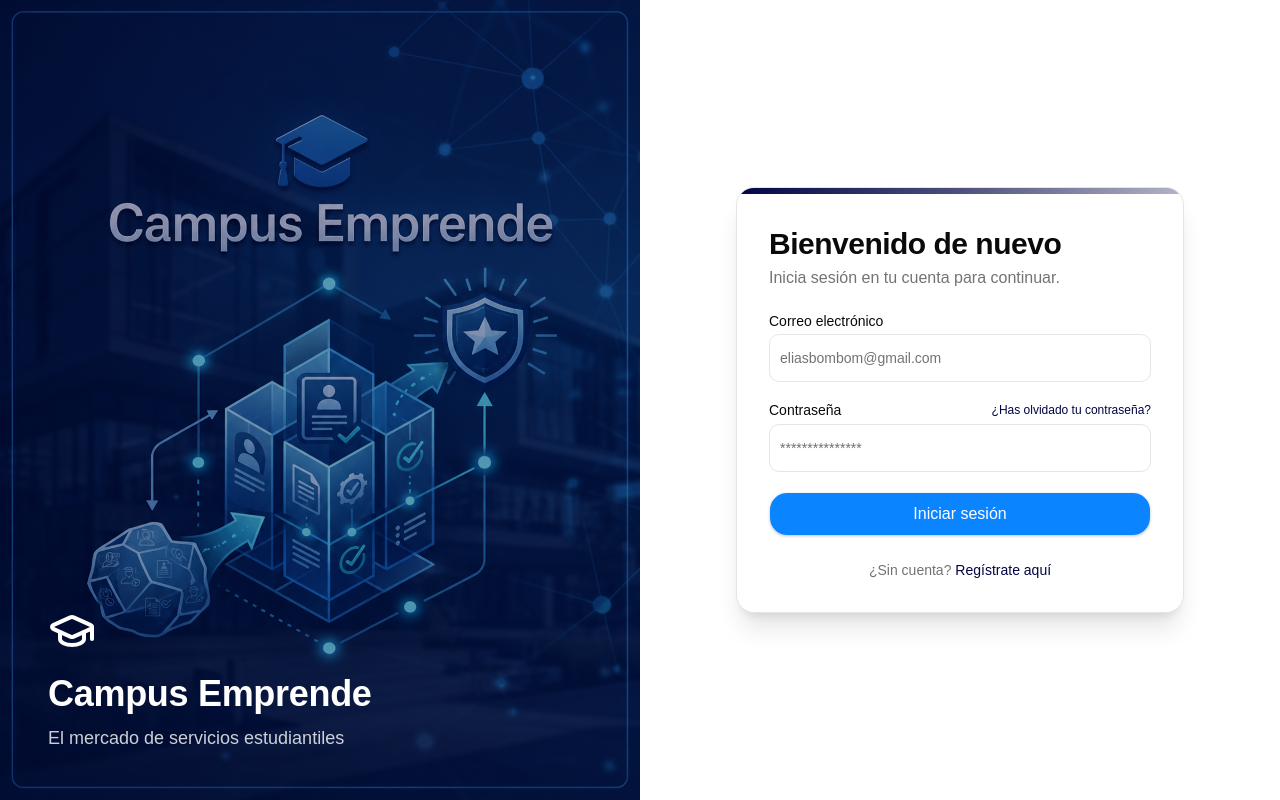
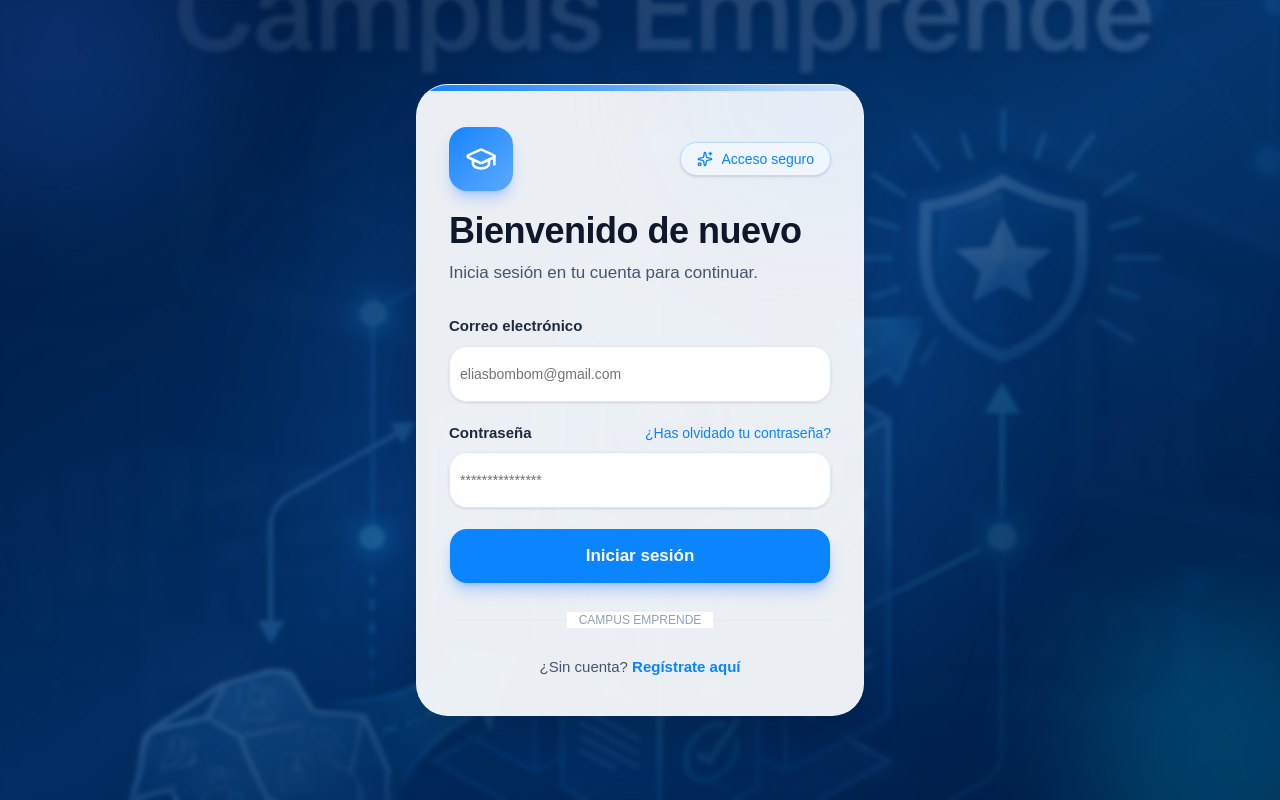
Before and after one commit to ByOneChav/campus-emprende, a React (Vite) app in the folder campus-emprende-frontend/: page /auth/login in a window 1280 px wide. Built offline with nearby package versions, Linux system fonts and the light colour scheme.

Commit message:
agregando mas estilos al frontend

```diff
--- a/campus-emprende-frontend/src/pages/admin/AdminStudentsPage.jsx
+++ b/campus-emprende-frontend/src/pages/admin/AdminStudentsPage.jsx
@@ -1,56 +1,302 @@
 import { useEffect } from 'react';
 import { useDispatch, useSelector } from 'react-redux';
 import { Link } from 'react-router-dom';
+
 import { getStudentsThunk } from '@/store/admin/adminThunk';
+
 import { Card, CardContent } from '@/components/ui/card';
 import { Badge } from '@/components/ui/badge';
 import { Skeleton } from '@/components/ui/skeleton';
-import { GraduationCap } from 'lucide-react';
+
+import {
+  GraduationCap,
+  Users,
+  Sparkles,
+  CalendarDays,
+  ArrowUpRight
+} from 'lucide-react';
 
 export default function AdminStudentsPage() {
+
   const dispatch = useDispatch();
+
   const { students, loading } = useSelector((s) => s.admin);
 
-  useEffect(() => { dispatch(getStudentsThunk()); }, [dispatch]);
+  useEffect(() => {
+
+    dispatch(getStudentsThunk());
+
+  }, [dispatch]);
 
   return (
-    <div className="space-y-6">
-      <div className="flex items-center gap-3">
-        <h1 className="text-2xl font-bold">Estudiantes</h1>
-        {!loading && <Badge variant="secondary">{students.length}</Badge>}
+
+    <div className="space-y-8">
+
+      {/* =========================
+          HEADER
+      ========================== */}
+
+      <div className="relative overflow-hidden rounded-3xl border border-slate-200 bg-white shadow-xl shadow-slate-200/50">
+
+        {/* Glow decorativo */}
+        <div className="absolute -top-20 right-[-60px] h-56 w-56 rounded-full bg-blue-100 blur-3xl opacity-70" />
+
+        {/* Barra superior */}
+        <div className="h-1.5 w-full bg-gradient-to-r from-[#0A84FF] via-[#5AA9FF] to-[#B7D8FF]" />
+
+        <div className="relative flex flex-col gap-6 px-7 py-7 lg:flex-row lg:items-center lg:justify-between">
+
+          {/* Left */}
+          <div className="space-y-4">
+
+            {/* Badge top */}
+            <div className="inline-flex items-center gap-2 rounded-full border border-blue-200 bg-blue-50 px-4 py-1.5 text-sm font-medium text-[#0A84FF] shadow-sm">
+
+              <Sparkles className="h-4 w-4" />
+
+              Gestión de estudiantes
+
             </div>
 
+            {/* Título */}
+            <div className="flex items-center gap-4">
+
+              {/* Icon */}
+              <div className="flex h-16 w-16 items-center justify-center rounded-2xl bg-gradient-to-br from-[#0A84FF] to-[#5AA9FF] shadow-lg shadow-blue-500/30">
+
+                <GraduationCap className="h-8 w-8 text-white" />
+
+              </div>
+
+              {/* Text */}
+              <div>
+
+                <h1 className="text-4xl font-black tracking-tight text-slate-900">
+                  Estudiantes
+                </h1>
+
+                <p className="mt-1 text-[16px] text-slate-500">
+                  Administra y visualiza los estudiantes registrados.
+                </p>
+
+              </div>
+
+            </div>
+
+          </div>
+
+          {/* Right Stats */}
+          {!loading && (
+
+            <div className="flex items-center gap-4">
+
+              <div className="rounded-2xl border border-slate-200 bg-slate-50 px-6 py-4 shadow-sm">
+
+                <div className="flex items-center gap-4">
+
+                  <div className="flex h-12 w-12 items-center justify-center rounded-xl bg-blue-100">
+
+                    <Users className="h-6 w-6 text-[#0A84FF]" />
+
+                  </div>
+
+                  <div>
+
+                    <p className="text-3xl font-black text-slate-900">
+                      {students.length}
+                    </p>
+
+                    <p className="text-sm text-slate-500">
+                      Estudiantes registrados
+                    </p>
+
+                  </div>
+
+                </div>
+
+              </div>
+
+            </div>
+
+          )}
+
+        </div>
+
+      </div>
+
+      {/* =========================
+          LOADING
+      ========================== */}
+
       {loading ? (
-        <div className="space-y-3">{[...Array(6)].map((_, i) => <Skeleton key={i} className="h-16 w-full" />)}</div>
+
+        <div className="space-y-4">
+
+          {[...Array(6)].map((_, i) => (
+
+            <Skeleton
+              key={i}
+              className="h-28 w-full rounded-3xl"
+            />
+
+          ))}
+
+        </div>
+
       ) : students.length === 0 ? (
-        <div className="py-16 text-center text-muted-foreground">
-          <GraduationCap className="h-10 w-10 mx-auto mb-3" />
-          <p>No se encontraron estudiantes.</p>
+
+        /* =========================
+            EMPTY STATE
+        ========================== */
+
+        <Card className="rounded-3xl border border-slate-200 bg-white shadow-xl shadow-slate-200/50">
+
+          <CardContent className="flex flex-col items-center justify-center py-20 text-center">
+
+            {/* Icon */}
+            <div className="mb-6 flex h-24 w-24 items-center justify-center rounded-3xl bg-blue-50">
+
+              <GraduationCap className="h-12 w-12 text-[#0A84FF]" />
+
             </div>
+
+            {/* Texto */}
+            <h2 className="text-2xl font-bold text-slate-900">
+              No se encontraron estudiantes
+            </h2>
+
+            <p className="mt-3 max-w-md text-slate-500">
+              Aún no existen estudiantes registrados en la plataforma.
+            </p>
+
+          </CardContent>
+
+        </Card>
+
       ) : (
-        <div className="space-y-2">
+
+        /* =========================
+            LISTA ESTUDIANTES
+        ========================== */
+
+        <div className="grid gap-5">
+
           {students.map((u) => (
-            <Card key={u.id}>
-              <CardContent className="py-3 flex flex-wrap items-center justify-between gap-3">
-                <div className="flex-1 min-w-0">
-                  <Link to={`/profiles/${u.id}`} className="font-medium text-sm hover:underline">
+
+            <Card
+              key={u.id}
+              className="
+                group
+                overflow-hidden
+                rounded-3xl
+                border
+                border-slate-200/80
+                bg-white
+                shadow-lg
+                shadow-slate-200/40
+                transition-all
+                duration-300
+                hover:-translate-y-1
+                hover:shadow-2xl
+              "
+            >
+
+              <CardContent className="relative p-6">
+
+                {/* Glow hover */}
+                <div className="absolute right-[-20px] top-[-20px] h-28 w-28 rounded-full bg-blue-100 blur-3xl opacity-0 transition-opacity duration-300 group-hover:opacity-70" />
+
+                <div className="relative flex flex-col gap-5 lg:flex-row lg:items-center lg:justify-between">
+
+                  {/* =========================
+                      LEFT INFO
+                  ========================== */}
+
+                  <div className="flex items-center gap-5 min-w-0">
+
+                    {/* Avatar */}
+                    <div className="flex h-16 w-16 shrink-0 items-center justify-center rounded-2xl bg-gradient-to-br from-[#0A84FF] to-[#5AA9FF] text-xl font-bold text-white shadow-lg shadow-blue-500/30">
+
+                      {u.fullName?.charAt(0)?.toUpperCase() || 'U'}
+
+                    </div>
+
+                    {/* Datos */}
+                    <div className="min-w-0">
+
+                      {/* Nombre */}
+                      <Link
+                        to={`/profiles/${u.id}`}
+                        className="
+                          flex
+                          items-center
+                          gap-2
+                          truncate
+                          text-xl
+                          font-bold
+                          text-slate-900
+                          transition-colors
+                          hover:text-[#0A84FF]
+                        "
+                      >
+
+                        <span className="truncate">
                           {u.fullName}
+                        </span>
+
+                        <ArrowUpRight className="h-4 w-4 opacity-0 transition-all duration-300 group-hover:opacity-100" />
+
                       </Link>
-                  <p className="text-xs text-muted-foreground mt-0.5">{u.email}</p>
+
+                      {/* Email */}
+                      <p className="mt-1 truncate text-sm text-slate-500">
+                        {u.email}
+                      </p>
+
                     </div>
-                <div className="flex items-center gap-2 shrink-0">
+
+                  </div>
+
+                  {/* =========================
+                      RIGHT SIDE
+                  ========================== */}
+
+                  <div className="flex flex-wrap items-center gap-3">
+
+                    {/* Fecha */}
                     {u.createdAt && (
-                    <span className="text-xs text-muted-foreground">
-                      Joined {new Date(u.createdAt).toLocaleDateString()}
-                    </span>
+
+                      <div className="flex items-center gap-2 rounded-xl border border-slate-200 bg-slate-50 px-4 py-2 text-sm text-slate-600">
+
+                        <CalendarDays className="h-4 w-4 text-slate-500" />
+
+                        {new Date(u.createdAt).toLocaleDateString()}
+
+                      </div>
+
                     )}
-                  <Badge className="bg-blue-100 text-blue-700">ESTUDIANTE</Badge>
+
+                    {/* Badge */}
+                    <Badge className="rounded-full border border-blue-200 bg-blue-100 px-4 py-1.5 text-xs font-semibold tracking-wide text-blue-700">
+
+                      ESTUDIANTE
+
+                    </Badge>
+
                   </div>
+
+                </div>
+
               </CardContent>
+
             </Card>
+
           ))}
+
         </div>
+
       )}
+
     </div>
   );
 }
--- a/campus-emprende-frontend/src/pages/auth/LoginPage.jsx
+++ b/campus-emprende-frontend/src/pages/auth/LoginPage.jsx
@@ -1,147 +1,325 @@
 import { useState } from 'react'; // Hook para manejar estado local
 import { Link, useNavigate, useLocation } from 'react-router-dom'; // Navegación y acceso a la ruta actual
 import { useAuth } from '@/context/AuthContext'; // Hook de autenticación (Redux)
+
 import { Button } from '@/components/ui/button'; // Botón reutilizable
 import { Input } from '@/components/ui/input'; // Input reutilizable
 import { Label } from '@/components/ui/label'; // Label para formularios
 import { Alert, AlertDescription } from '@/components/ui/alert'; // Componente para mostrar errores
-import { GraduationCap, Loader2 } from 'lucide-react'; // Iconos
 
-import logoCampus from '@/assets/logoCampus.png'; // Importa imagen local
+import {
+  GraduationCap,
+  Loader2,
+  Sparkles
+} from 'lucide-react'; // Iconos
 
-
+import backgroundCampus from '@/assets/background-campus.png'; // Imagen de fondo
+import logoCampus from '@/assets/logoCampus.png'; // Logo local
 
 const LogoCampus = logoCampus; // Imagen usada en el componente
 
 export default function LoginPage() {
+
   const { login } = useAuth(); // Función login que conecta con Redux + backend
+
   const navigate = useNavigate(); // Permite redireccionar
+
   const location = useLocation(); // Permite saber desde dónde vino el usuario
 
   // Ruta a la que se redirige después del login (o dashboard por defecto)
   const from = location.state?.from?.pathname || '/dashboard';
 
   // Estado del formulario
-  const [form, setForm] = useState({ email: '', password: '' });
+  const [form, setForm] = useState({
+    email: '',
+    password: ''
+  });
+
   const [error, setError] = useState(''); // Manejo de errores
+
   const [loading, setLoading] = useState(false); // Estado de carga
 
   // Función que se ejecuta al enviar el formulario
   const handleSubmit = async (e) => {
+
     e.preventDefault(); // Evita recargar la página
+
     setError(''); // Limpia errores previos
+
     setLoading(true); // Activa loading
+
     try {
-      await login(form.email, form.password); // Llama a useAuth → thunk → backend
-      navigate(from, { replace: true }); // Redirige a la página original o dashboard
+
+      // Llama a useAuth → thunk → backend
+      await login(form.email, form.password);
+
+      // Redirige a la página original o dashboard
+      navigate(from, { replace: true });
+
     } catch (err) {
-      setError(err.response?.data?.message || 'Error al iniciar sesión. Compruebe sus credenciales.'); // Muestra error
+
+      // Muestra error
+      setError(
+        err.response?.data?.message ||
+        'Error al iniciar sesión. Compruebe sus credenciales.'
+      );
+
     } finally {
+
       setLoading(false); // Desactiva loading
+
     }
   };
 
   return (
-    <div className="min-h-screen flex"> {/* Contenedor principal */}
 
-      {/* Left — hero image */}
-      <div className="hidden lg:flex lg:w-1/2 relative overflow-hidden bg-primary"> {/* Imagen solo en desktop */}
+    <div className="relative min-h-screen overflow-hidden bg-[#f5f7fb]">
+
+      {/* =========================
+          IMAGEN DE FONDO COMPLETA
+      ========================== */}
+      <div className="absolute inset-0 overflow-hidden">
+
+        {/* Imagen fondo */}
         <img
-          src={LogoCampus}
-          alt="Campus Emprende"
-          className="absolute inset-0 w-full h-full object-cover object-center"
+          src={backgroundCampus}
+          alt="Campus Emprende Background"
+
+          // object-cover hace que la imagen ocupe TODO el espacio
+          // scale aumenta un poco el tamaño para evitar cortes raros
+          className="h-full w-full object-cover object-center scale-110"
         />
-        <div className="absolute inset-0 bg-primary/40" /> {/* Overlay oscuro */}
-        <div className="relative z-10 flex flex-col justify-end p-12 text-white"> {/* Texto sobre imagen */}
-          <GraduationCap className="h-12 w-12 mb-4" />
-          <h2 className="text-4xl font-bold leading-tight mb-2">Campus Emprende</h2>
-          <p className="text-white/80 text-lg">El mercado de servicios estudiantiles</p>
-        </div>
+
+        {/* Overlay oscuro/transparente */}
+        <div className="absolute inset-0 bg-[#001B44]/75" />
+
+        {/* Degradado elegante */}
+        <div className="absolute inset-0 bg-gradient-to-br from-[#001B44]/70 via-[#0A84FF]/20 to-[#001B44]/80" />
+
+        {/* Glow central */}
+        <div className="absolute left-1/2 top-1/2 h-[700px] w-[700px] -translate-x-1/2 -translate-y-1/2 rounded-full bg-blue-500/10 blur-3xl" />
+
       </div>
 
-      {/* Right — form */}
-      <div className="flex flex-1 items-center justify-center px-6 py-12 bg-background"> {/* Contenedor del formulario */}
-        <div className="w-full max-w-md space-y-6"> {/* Card central */}
+      {/* =========================
+          CONTENIDO PRINCIPAL FLEX
+      ========================== */}
 
-          {/* Mobile-only brand */}
-          <div className="flex flex-col items-center text-center lg:hidden"> {/* Branding en móvil */}
-            <GraduationCap className="h-10 w-10 text-primary mb-2" />
-            <h1 className="text-2xl font-bold">Campus Emprende</h1>
-            <p className="text-muted-foreground text-sm">Mercado de servicios para estudiantes</p>
-          </div>
+      <div className="relative z-10 flex min-h-screen items-center justify-center px-6 py-12 backdrop-blur-[2px]">
 
-          {/* Decorated card */}
-          <div className="relative rounded-2xl border border-border bg-card shadow-xl overflow-hidden"> {/* Tarjeta */}
+        {/* Glow decorativo */}
+        <div className="absolute left-[-100px] top-[-100px] h-[300px] w-[300px] rounded-full bg-blue-500/20 blur-3xl" />
 
-            {/* Top accent bar */}
-            <div className="h-1.5 w-full bg-linear-to-r from-primary via-primary/70 to-primary/30" />
+        <div className="absolute bottom-[-100px] right-[-100px] h-[300px] w-[300px] rounded-full bg-cyan-400/20 blur-3xl" />
 
-            <div className="px-8 py-8 space-y-6"> {/* Contenido */}
+        {/* =========================
+            CARD LOGIN
+        ========================== */}
 
-              <div>
-                <h1 className="text-3xl font-bold tracking-tight">Bienvenido de nuevo</h1>
-                <p className="mt-1 text-muted-foreground">Inicia sesión en tu cuenta para continuar.</p>
+        <div className="relative w-full max-w-md animate-in fade-in zoom-in-95 duration-500">
+
+          {/* Card */}
+          <div className="relative overflow-hidden rounded-[32px] border border-white/20 bg-white/92 shadow-2xl backdrop-blur-xl">
+
+            {/* Barra superior */}
+            <div className="h-1.5 w-full bg-gradient-to-r from-[#0A84FF] via-[#5AA9FF] to-[#B7D8FF]" />
+
+            {/* Glow interno */}
+            <div className="absolute -top-24 right-[-50px] h-52 w-52 rounded-full bg-blue-100 blur-3xl opacity-50" />
+
+            {/* Contenido */}
+            <div className="relative px-8 py-9 space-y-7">
+
+              {/* Header */}
+              <div className="space-y-5">
+
+                {/* Top Row */}
+                <div className="flex items-center justify-between">
+
+                  {/* Icono */}
+                  <div className="flex h-16 w-16 items-center justify-center rounded-2xl bg-gradient-to-br from-[#0A84FF] to-[#5AA9FF] shadow-lg shadow-blue-500/30">
+
+                    <GraduationCap className="h-8 w-8 text-white" />
+
+                  </div>
+
+                  {/* Badge */}
+                  <div className="flex items-center gap-2 rounded-full border border-blue-200 bg-blue-50 px-4 py-1.5 text-sm font-medium text-[#0A84FF] shadow-sm">
+
+                    <Sparkles className="h-4 w-4" />
+
+                    Acceso seguro
+
+                  </div>
+
+                </div>
+
+                {/* Título */}
+                <div>
+
+                  <h1 className="text-4xl font-black tracking-tight text-slate-900">
+                    Bienvenido de nuevo
+                  </h1>
+
+                  <p className="mt-2 text-[17px] leading-relaxed text-slate-600">
+                    Inicia sesión en tu cuenta para continuar.
+                  </p>
+
+                </div>
+
               </div>
 
-              <form onSubmit={handleSubmit} className="space-y-5"> {/* Formulario */}
+              {/* =========================
+                  FORMULARIO
+              ========================== */}
 
-                {/* Mostrar error si existe */}
+              <form onSubmit={handleSubmit} className="space-y-5">
+
+                {/* Error */}
                 {error && (
-                  <Alert variant="destructive">
-                    <AlertDescription>{error}</AlertDescription>
+
+                  <Alert
+                    variant="destructive"
+                    className="rounded-2xl border-red-200"
+                  >
+
+                    <AlertDescription>
+                      {error}
+                    </AlertDescription>
+
                   </Alert>
+
                 )}
 
                 {/* Campo email */}
-                <div className="space-y-1.5">
-                  <Label htmlFor="email">Correo electrónico</Label>
+                <div className="space-y-2">
+
+                  <Label
+                    htmlFor="email"
+                    className="text-[15px] font-semibold text-slate-800"
+                  >
+                    Correo electrónico
+                  </Label>
+
                   <Input
                     id="email"
                     type="email"
                     placeholder="eliasbombom@gmail.com"
                     value={form.email}
-                    onChange={(e) => setForm({ ...form, email: e.target.value })} // Actualiza estado
+
+                    onChange={(e) =>
+                      setForm({
+                        ...form,
+                        email: e.target.value
+                      })
+                    }
+
                     required
+
+                    className="h-14 rounded-2xl border-slate-200 bg-white/80 text-[15px] shadow-sm backdrop-blur-sm transition-all duration-200 focus:border-[#0A84FF] focus:ring-4 focus:ring-blue-100"
                   />
+
                 </div>
 
-                {/* Campo password */}
-                <div className="space-y-1.5">
+                {/* Campo contraseña */}
+                <div className="space-y-2">
+
+                  {/* Header password */}
                   <div className="flex items-center justify-between">
-                    <Label htmlFor="password">Contraseña</Label>
-                    <Link to="/auth/forgot-password" className="text-xs text-primary hover:underline">
+
+                    <Label
+                      htmlFor="password"
+                      className="text-[15px] font-semibold text-slate-800"
+                    >
+                      Contraseña
+                    </Label>
+
+                    <Link
+                      to="/auth/forgot-password"
+                      className="text-sm font-medium text-[#0A84FF] transition-colors hover:text-[#006BE6] hover:underline"
+                    >
                       ¿Has olvidado tu contraseña?
                     </Link>
+
                   </div>
+
                   <Input
                     id="password"
                     type="password"
                     placeholder="***************"
                     value={form.password}
-                    onChange={(e) => setForm({ ...form, password: e.target.value })}
+
+                    onChange={(e) =>
+                      setForm({
+                        ...form,
+                        password: e.target.value
+                      })
+                    }
+
                     required
+
+                    className="h-14 rounded-2xl border-slate-200 bg-white/80 text-[15px] shadow-sm backdrop-blur-sm transition-all duration-200 focus:border-[#0A84FF] focus:ring-4 focus:ring-blue-100"
                   />
+
                 </div>
 
-                {/* Botón submit */}
-                <Button type="submit" className="w-full" size="lg" disabled={loading}>
-                  {loading && <Loader2 className="mr-2 h-4 w-4 animate-spin" />} {/* Spinner */}
+                {/* Botón login */}
+                <Button
+                  type="submit"
+                  className="w-full h-14 rounded-2xl bg-[#0A84FF] text-white text-[17px] font-semibold shadow-lg shadow-blue-500/30 transition-all duration-300 hover:-translate-y-[1px] hover:bg-[#339CFF] hover:shadow-xl hover:shadow-blue-500/40"
+                  size="lg"
+                  disabled={loading}
+                >
+
+                  {loading && (
+                    <Loader2 className="mr-2 h-4 w-4 animate-spin" />
+                  )}
+
                   Iniciar sesión
+
                 </Button>
+
               </form>
 
-              {/* Link a registro */}
-              <p className="text-center text-sm text-muted-foreground">
+              {/* Divider */}
+              <div className="relative">
+
+                <div className="absolute inset-0 flex items-center">
+                  <div className="w-full border-t border-slate-200/70" />
+                </div>
+
+                <div className="relative flex justify-center text-xs uppercase">
+
+                  <span className="bg-white px-3 text-slate-400">
+                    Campus Emprende
+                  </span>
+
+                </div>
+
+              </div>
+
+              {/* Footer */}
+              <p className="text-center text-[15px] text-slate-600">
+
                 ¿Sin cuenta?{' '}
-                <Link to="/auth/register" className="text-primary hover:underline font-medium">
+
+                <Link
+                  to="/auth/register"
+                  className="font-semibold text-[#0A84FF] transition-colors hover:text-[#006BE6] hover:underline"
+                >
                   Regístrate aquí
                 </Link>
+
               </p>
 
             </div>
+
           </div>
+
         </div>
+
       </div>
+
     </div>
   );
 }
```
Also changed, not shown: campus-emprende-frontend/src/assets/background-campus.png (added). Lines whose indentation alone changed are shown as unchanged.
